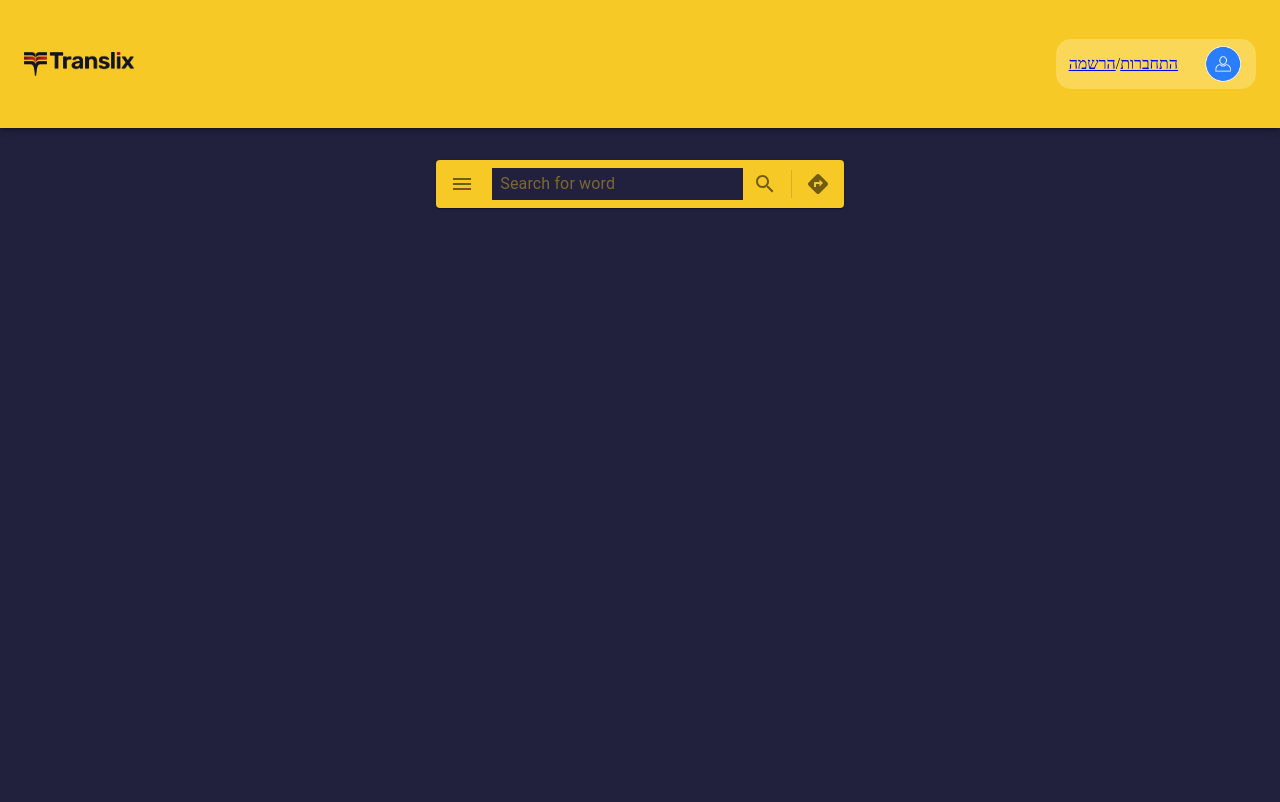
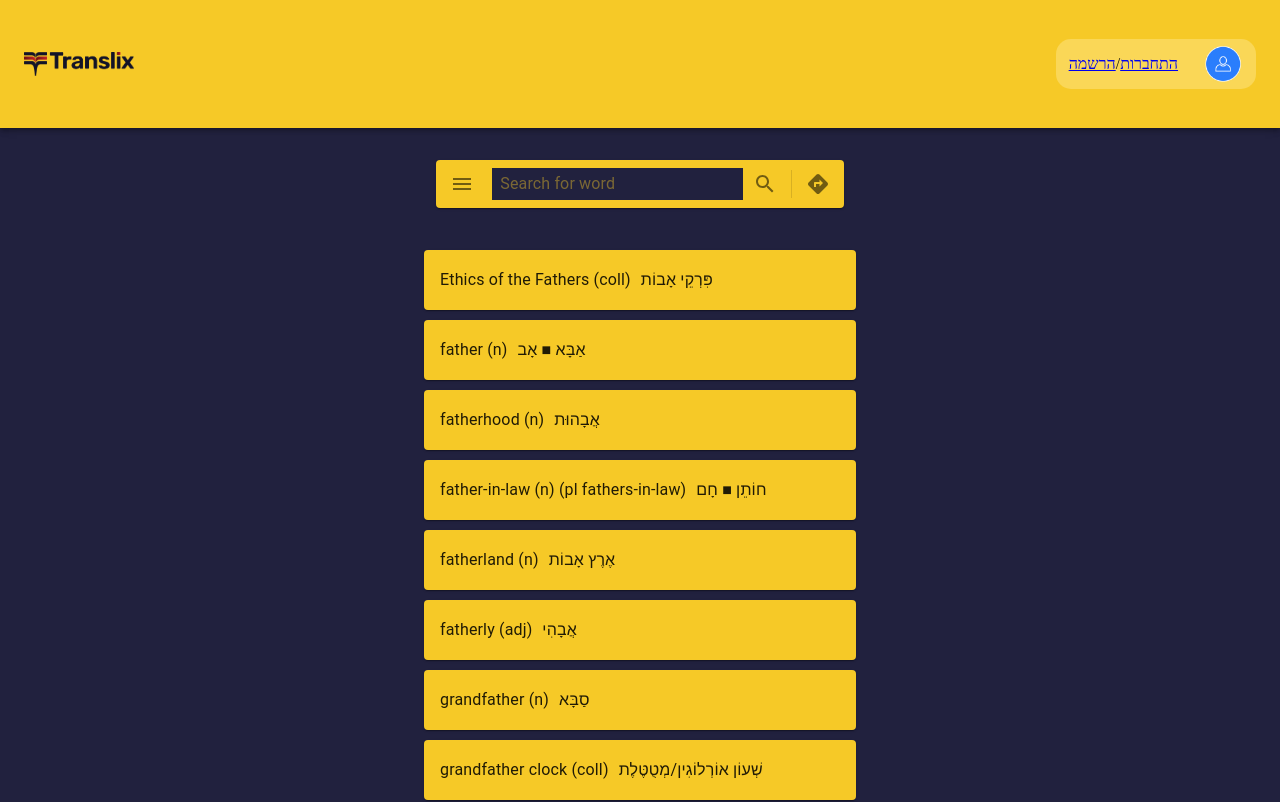
Before and after one commit to ElchananCohen83/UniversalDictionary, a React (Vite) app in the folder fronted/: page /dashboard in a window 1280 px wide. Shown: the top 802 px of the page. Built offline with nearby package versions, Linux system fonts and the light colour scheme.

Commit message:
Translation style

```diff
--- a/fronted/src/Dashboard.jsx
+++ b/fronted/src/Dashboard.jsx
@@ -38,7 +38,7 @@ export default function Dashboard() {
           flexDirection: "column",
           alignItems: "center",
           justifyContent: "flex-start",
-          height: "100vh",
+          height: "10vh",
           backgroundColor: "#21213E",
         }}
       >
--- a/fronted/src/TranslationResult.jsx
+++ b/fronted/src/TranslationResult.jsx
@@ -63,7 +63,15 @@ const TranslationResult = () => {
   }
 
   return (
-    <div style={{ marginTop: "20px" }}>
+    <div
+    style={{
+      display: "flex",
+      flexDirection: "column",
+      alignItems: "center",
+      justifyContent: "flex-start",
+      height: "100vh",
+      backgroundColor: "#21213E",
+    }}>
       {data.map((wordObject) => (
         <Paper
           key={wordObject._id}
@@ -77,9 +85,9 @@ const TranslationResult = () => {
           }}
         >
           <Typography variant="subtitle1" sx={{ marginRight: "10px" }}>
-            {`Original: ${wordObject.original}`}
+            {wordObject.original}
           </Typography>
-          <Typography variant="subtitle1">{`Translated: ${wordObject.translation}`}</Typography>
+          <Typography variant="subtitle1">{wordObject.translation}</Typography>
         </Paper>
       ))}
     </div>
```
